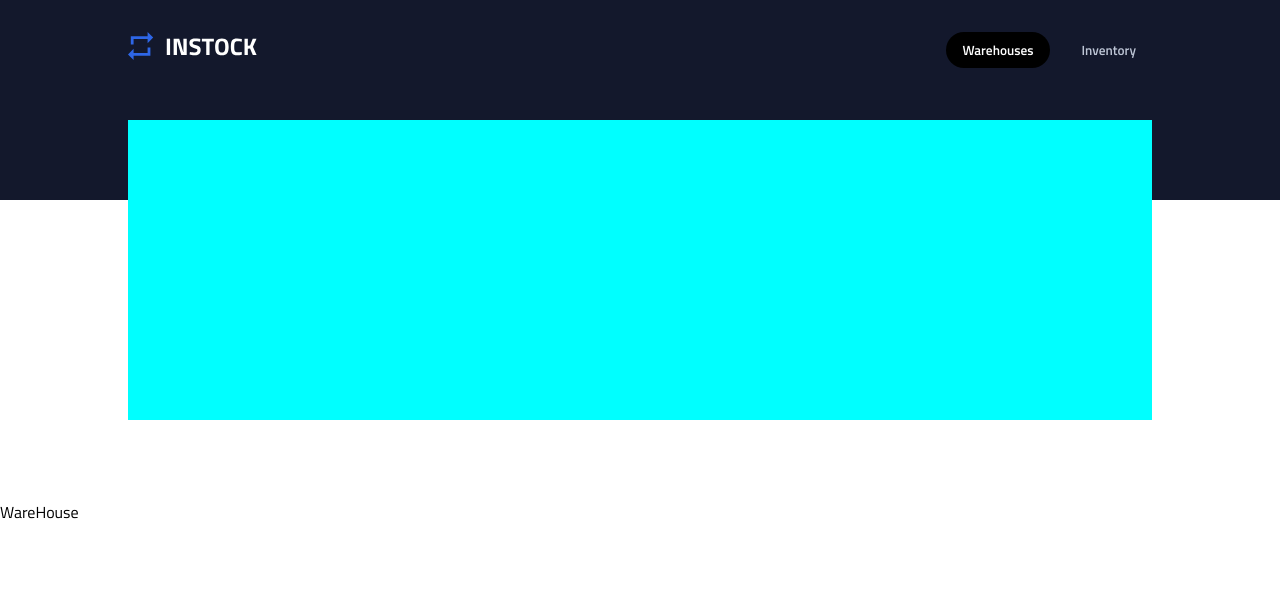
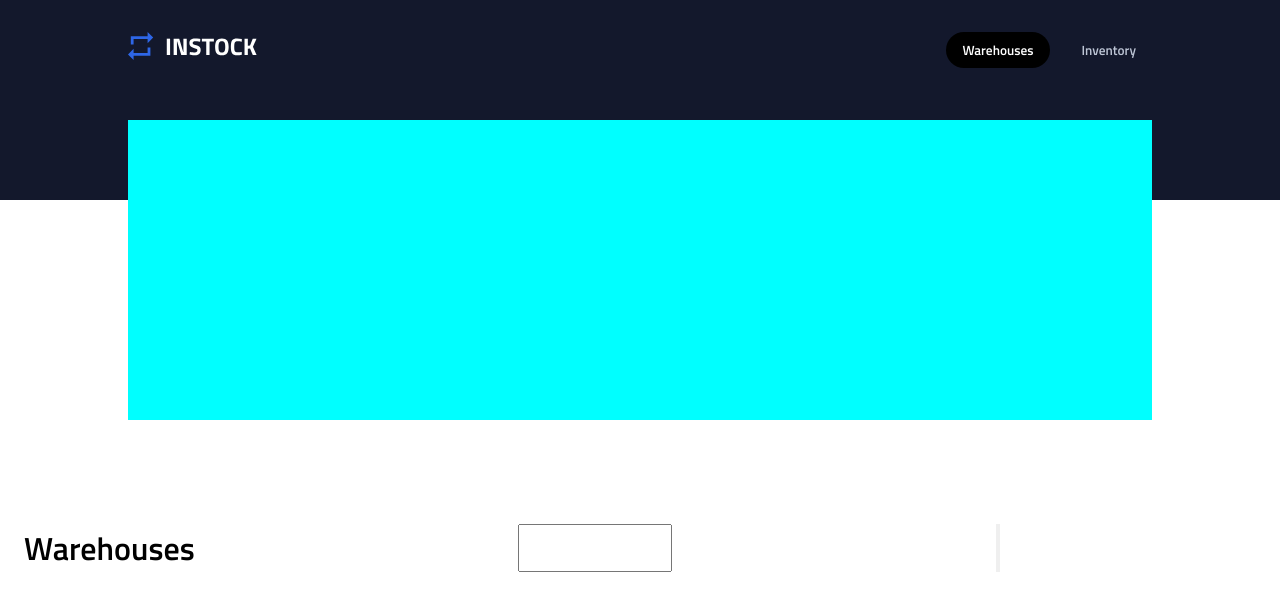
Before and after one commit to ATrainstation/InStock, a React (Vite) app: page / in a window 1280 px wide. Shown: the top 610 px of the page. Built offline with nearby package versions, Linux system fonts and the light colour scheme.

Commit message:
feat(neil-9): added and updated content to warehouse and button component

```diff
--- a/src/App.jsx
+++ b/src/App.jsx
@@ -3,7 +3,7 @@ import { BrowserRouter, Routes, Route } from "react-router-dom";
 import "./App.scss";
 import Header from "./components/Header/Header";
 import TestDiv from "./components/Header/TestDiv";
-import WareHouse from "./components/WareHouse";
+import WareHouse from "./components/WareHouse/WareHouse";
 
 
 
@@ -13,8 +13,8 @@ export default function App() {
       <Header></Header>
       <TestDiv></TestDiv>
       <Routes>
-        <Route path="/" element={<>WareHouse</>} />
-        <Route path="/warehouses" element={<WareHouse/>} />
+        <Route path="/" element={<WareHouse/>} />
+        <Route path="/warehouses" element={<>WareHouse</>} />
         <Route path="/warehouse/:id" element={<>WarehouseDetails</>} />
         <Route path="/warehouse/:id/edit" element={<>EditWarehouse</>} />
         <Route path="/warehouse/:id/add" element={<>AddWarehouse</>} />
--- a/src/components/Button/Button.scss
+++ b/src/components/Button/Button.scss
@@ -3,6 +3,7 @@ background-color: #2E66E5;
 border-radius: 20px;
 padding: 0.52rem;
 width: 100%;
+color: white;
 &__text{
 margin: 0;
 padding: 0;
--- a/src/components/WareHouse.jsx
+++ /dev/null
@@ -1,18 +0,0 @@
-import WareHouseItem from "./WareHouseItem"
-
-export default function () {
-
-  return(
-<div className="warehouses">
-<div className="warehouse-header">
-  <h1 className="`warehouses-header__title">Warehouses</h1>
-  <input className="`warehouses-header__search" type="text" />
-  <button className="`warehouses-header__add"></button>
-</div>
-
-<div className="warehouse-list">
-<WareHouseItem className="warehouse-columns"/>
-</div>
-</div>
-)
-}
--- /dev/null
+++ b/src/components/WareHouse/WareHouse.jsx
@@ -0,0 +1,19 @@
+import WareHouseItem from "../WareHouseItem/WareHouseItem";
+import './WareHouse.scss';
+
+export default function () {
+
+  return(
+<div className="warehouses">
+<div className="warehouse-header">
+  <h1 className="`warehouse-header__title">Warehouses</h1>
+  <input className="`warehouse-header__search" type="text" />
+  <button className="`warehouse-header__add"></button>
+</div>
+
+<div className="warehouse-list">
+<WareHouseItem className="warehouse-columns"/>
+</div>
+</div>
+)
+}
--- /dev/null
+++ b/src/components/WareHouse/WareHouse.scss
@@ -0,0 +1,71 @@
+.warehouses {
+  width: 80vw;
+  background-color: white;
+}
+
+.warehouse-header {
+  background-color: white;
+  display: flex;
+  justify-content: space-between;
+  padding: 1.5rem 1.5rem 1rem 1.5rem;
+  border-bottom: solid grey 1px;
+  flex-direction: column;
+  text-align: start;
+  &__title {
+    color: black;
+    font-size: 24px;
+    margin: 0;
+    margin-bottom: 1rem;
+  }
+
+  &__add {
+    background-color: #2e66e5;
+  }
+}
+
+.header-interactive {
+  &__search {
+    box-sizing: border-box;
+    background-image: url();
+    width: 100%;
+    margin-bottom: 1rem;
+  }
+
+  &__button {
+    width: 100%;
+  }
+}
+
+@media screen and (min-width: 768px) {
+  .warehouse-header {
+    background-color: white;
+    display: flex;
+    justify-content: space-between;
+    padding: 1.5rem 1.5rem 1rem 1.5rem;
+    border-bottom: none;
+    flex-direction: row;
+    text-align: start;
+    &__title {
+      margin: 0;
+    }
+
+    &__add {
+      width: 40%;
+    }
+  }
+
+  .header-interactive {
+    width: 70%;
+    display: flex;
+    &__search {
+      margin-right: 1rem;
+      margin-bottom: 0;
+    }
+  }
+}
+
+
+@media screen and (min-width: 768px) {
+
+
+}
```
Also changed, not shown: src/components/WareHouseItem/WareHouseItem.jsx (renamed from src/components/WareHouseItem.jsx), 1 other file (tests, documents, lock files or other folders).
